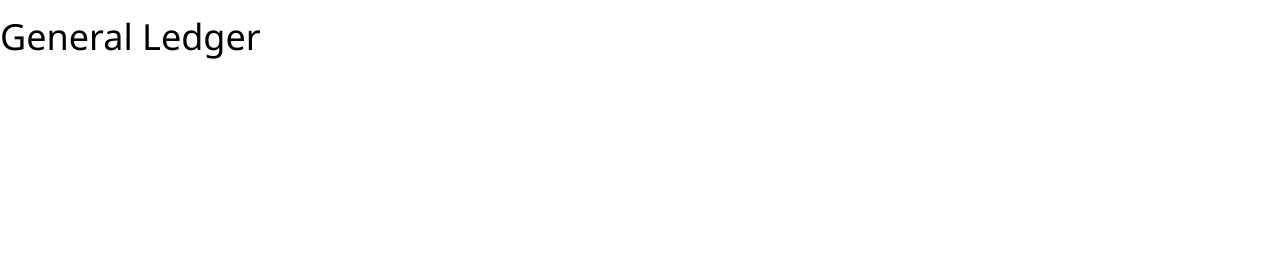
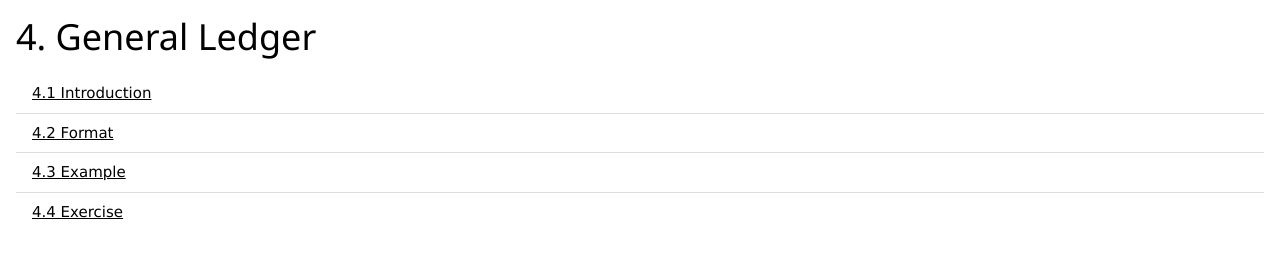
Before and after one commit to klihonga11/Za-Malonda, a plain HTML site: page pages/en/general_ledger.html in a window 1280 px wide. Drawn offline with Linux system fonts and the light colour scheme.

Commit message:
Add general ledger pages

```diff
--- a/pages/en/general_ledger.html
+++ b/pages/en/general_ledger.html
@@ -5,7 +5,13 @@
         <link rel="stylesheet" href="../../w3.css">
         <meta name="viewport" content="width=device-width,initial-scale=1.0">
     </head>
-    <body>
-        <h1>General Ledger</h1>
+    <body class="w3-container">
+        <h1>4. General Ledger</h1>
+        <ul class="w3-ul">
+            <li><a href="./general_journal/introduction.html">4.1 Introduction</a></li>
+            <li><a href="./general_journal/format.html">4.2 Format</a></li>
+            <li><a href="./general_journal/example.html">4.3 Example</a></li>
+            <li><a href="./general_journal/exercise.html">4.4 Exercise</a></li>
+        </ul>
     </body>
 </html>
```
Also changed, not shown: pages/en/general_ledger/example.html (added), pages/en/general_ledger/exercise.html (added), pages/en/general_ledger/format.html (added), pages/en/general_ledger/introduction.html (added).
